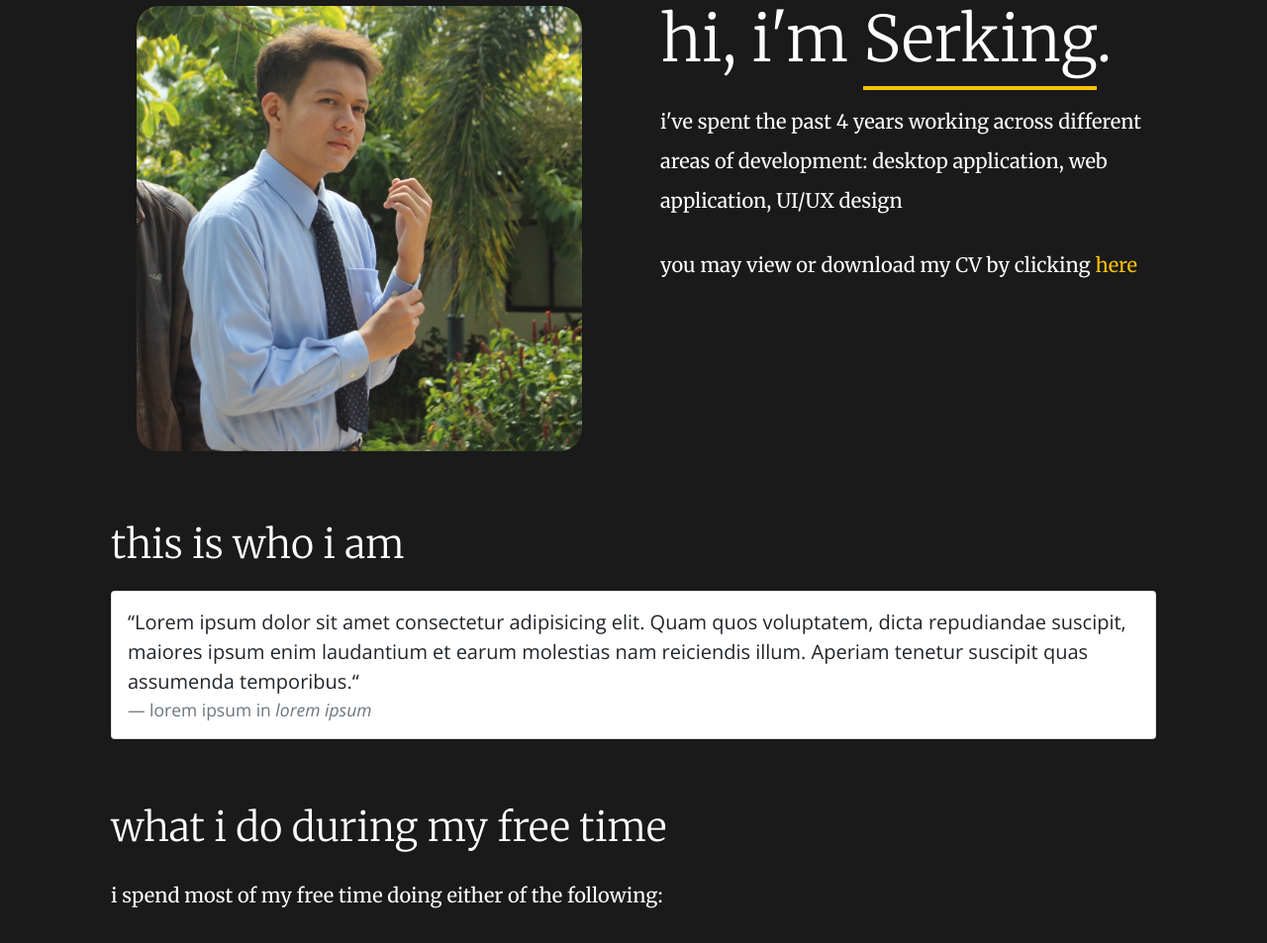
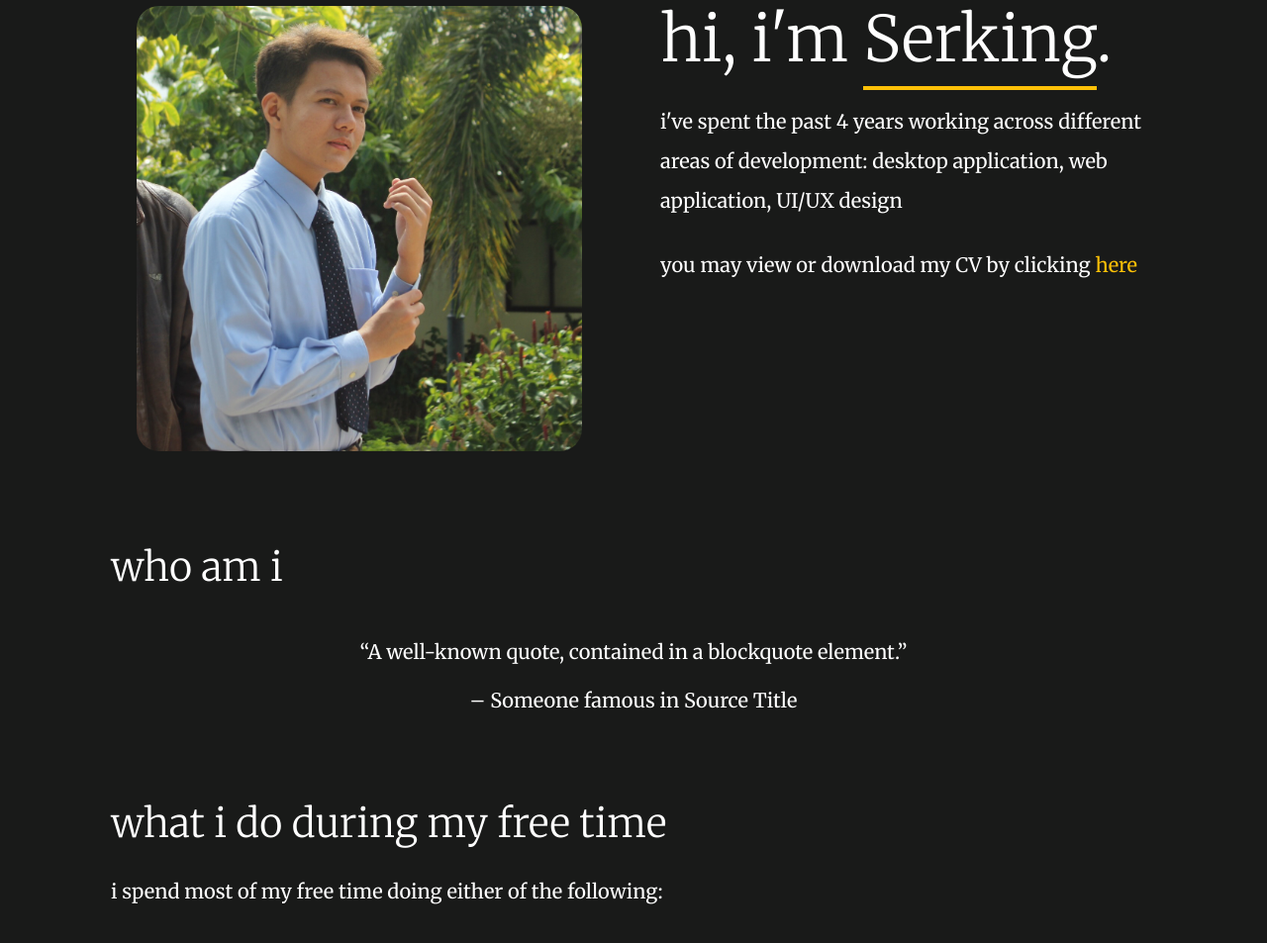
Before and after one commit to kingdeorayom/portfolio, a PHP site: page /about.php in a window 1280 px wide. Shown: the part 144-1097 px from the top of the page at 99% size. Run offline with PHP 8.4, Linux system fonts and the light colour scheme; some libraries are stand-ins or nearby versions.

Commit message:
about page revision

```diff
--- a/about.php
+++ b/about.php
@@ -57,16 +57,20 @@ $pagecssVersion = filemtime('./styles/custom/about.css');
         <section class="philosophy">
             <div class="row">
                 <div class="col-sm-12">
-                    <div class="philosophy-holder-text">
-                        <h1 class="philosophy-header-text display-6">this is who i am</h1>
-                        <div class="card">
-                            <div class="card-body">
-                                <blockquote class="blockquote mb-0">
-                                    <p>&ldquo;Lorem ipsum dolor sit amet consectetur adipisicing elit. Quam quos voluptatem, dicta repudiandae suscipit, maiores ipsum enim laudantium et earum molestias nam reiciendis illum. Aperiam tenetur suscipit quas assumenda temporibus.&ldquo;</p>
-                                    <footer class="blockquote-footer">lorem ipsum in <cite title="Source Title">lorem ipsum</cite></footer>
-                                </blockquote>
-                            </div>
-                        </div>
+
+                    <div class="philosophy-holder-text my-5">
+
+                        <h1 class="philosophy-header-text display-6">who am i</h1>
+
+                        <figure class="philosophy-content">
+                            <blockquote class="blockquote philosophy-header-text">
+                                <h5>&ldquo;A well-known quote, contained in a blockquote element.&rdquo;</h5>
+                            </blockquote>
+                            <blockquote class="blockquote philosophy-content-text">
+                                <h5>&#8211; Someone famous in Source Title</h5>
+                            </blockquote>
+                        </figure>
+
                     </div>
                 </div>
             </div>
--- a/styles/custom/about.css
+++ b/styles/custom/about.css
@@ -121,6 +121,11 @@
     margin-bottom: 23px;
 }
 
+.philosophy-content {
+    text-align: center;
+    margin-top: 50px;
+}
+
 .philosophy-content-text {
     color: #ffffff;
     font-family: 'Merriweather', serif;
```
